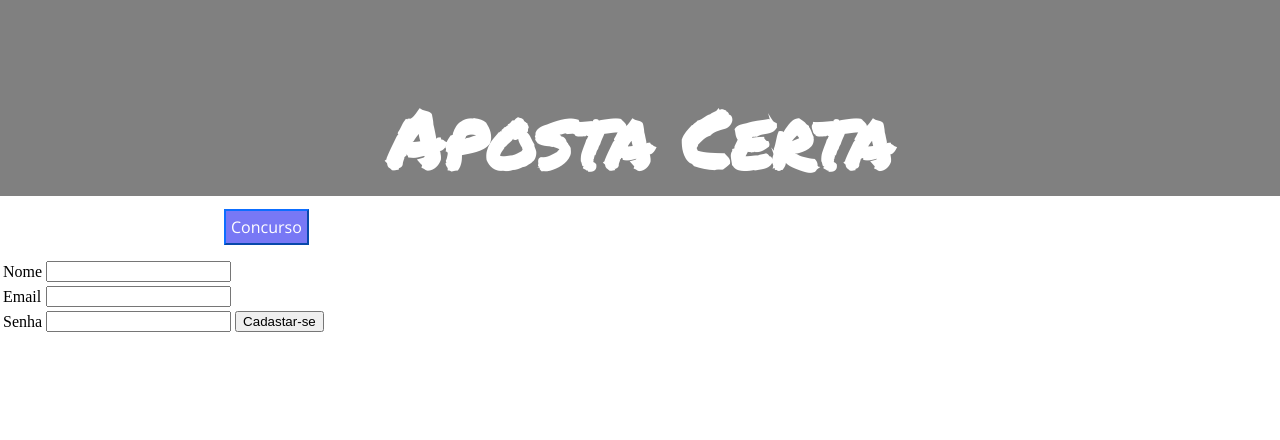
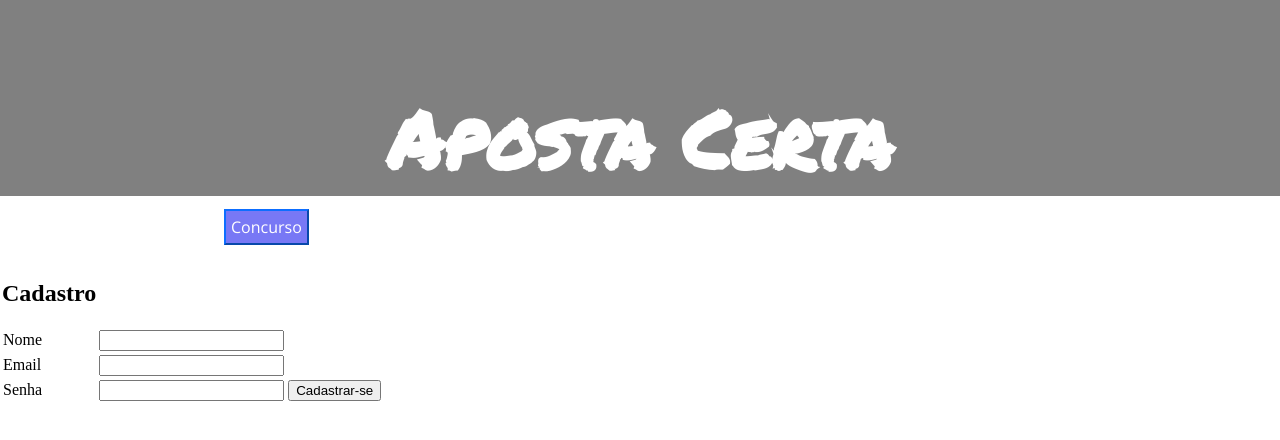
Before and after one commit to jvcoutinho/aposta-certa, an Angular app in the folder gui/: page / in a window 1280 px wide. Shown: the top 440 px of the page. Built offline with nearby package versions, Linux system fonts and the light colour scheme.

Commit message:
refatoracao do metodo cadastrar e adicao de mensagem para email ja cadastrado

```diff
--- a/gui/src/app/apostador.service.ts
+++ b/gui/src/app/apostador.service.ts
@@ -20,9 +20,12 @@ export class ApostadorService {
     apostadores: Apostador[] = [];
     cadastrar(apostador: Apostador): Apostador {
         var result = null;
-        if(!this.apostadores.find(a => a.email == apostador.email)) {
+        if(this.emailNaoCadastrado(apostador.email)) {
             this.apostadores.push(apostador);
         }
        return result;
     }
+    emailNaoCadastrado(email: string): boolean {
+        return !this.apostadores.find(a => a.email == email);
+    }
 }
--- a/gui/src/app/app.component.html
+++ b/gui/src/app/app.component.html
@@ -1,3 +1,4 @@
+<html (mousemove)="onMove()">
 <h1>Aposta Certa</h1>
 
 <nav>
@@ -5,7 +6,7 @@
 </nav>
 
 <table>
-    <!--><h2>Cadastro</h2><-->
+    <h2>Cadastro</h2>
     <tr>
         <td><label>Nome</label></td>
         <td><input [(ngModel)]="apostador.nome"></td>
@@ -13,11 +14,13 @@
     <tr>
         <td><label>Email</label></td>
         <td><input [(ngModel)]="apostador.email"></td>
+        <td *ngIf="emailDuplicado">Já há um apostador com esse e-mail</td>
     </tr>
     <tr>
         <td><label>Senha</label></td>
         <td><input [(ngModel)]="apostador.senha"></td>
-        <td><button (click)="cadastrar(apostador)">Cadastar-se</button></td>
+        <td><button (click)="cadastrar(apostador)">Cadastrar-se</button></td>
     </tr>
 </table>
 <router-outlet></router-outlet>
+</html>
--- a/gui/src/app/app.component.ts
+++ b/gui/src/app/app.component.ts
@@ -13,13 +13,17 @@ import { ApostadorService } from './apostador.service';
 export class AppComponent {
   title = 'app';
   apostador: Apostador = {nome:"", email:"", senha:""};
-  apostadorService = new ApostadorService(null);
+  apostadorService = new ApostadorService();
+  emailDuplicado: boolean = false;
 
   cadastrar(a: Apostador): void {
     if(this.apostadorService.cadastrar(a)){
       this.apostador = {nome: "", email: "", senha: ""};
     }else{
-      this.apostador.email = "";
+      this.emailDuplicado = true;
     }
   }
+  onMove(): void {
+    this.emailDuplicado = false;
+  }
 }
```
